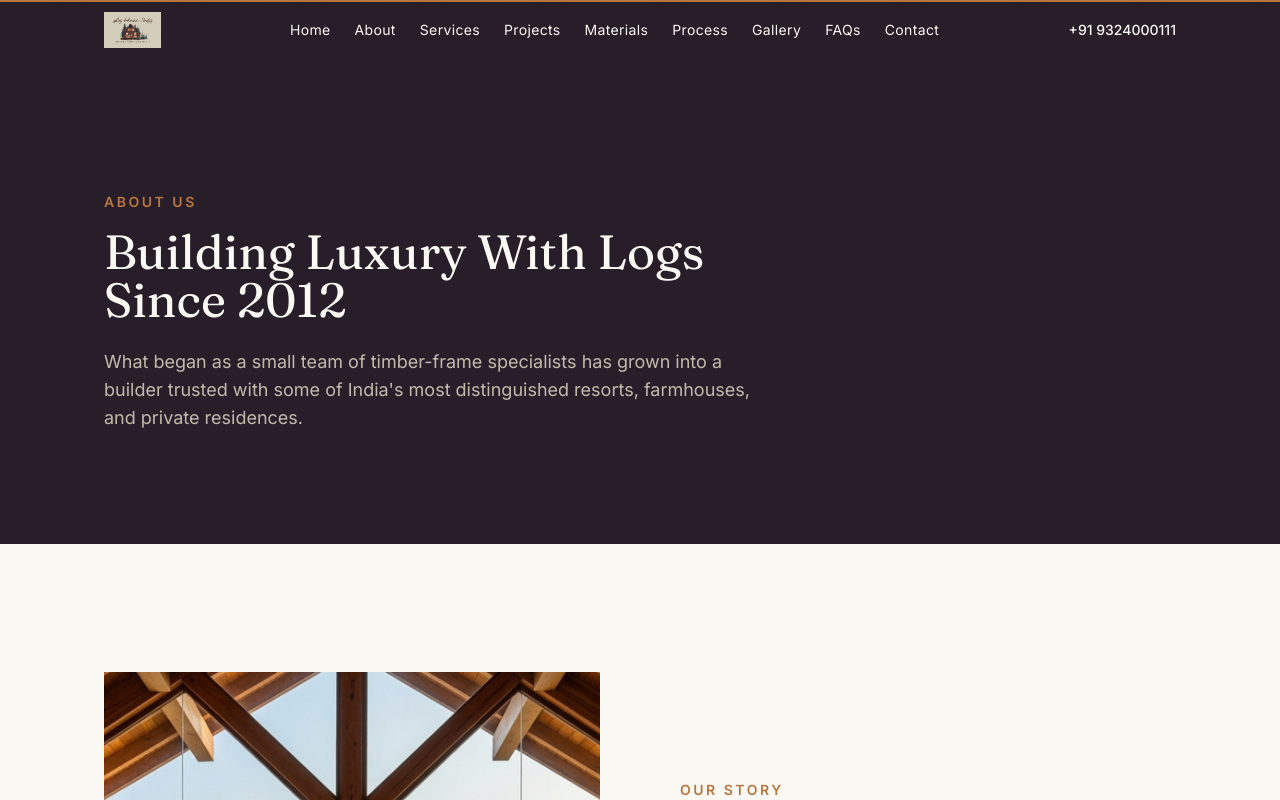
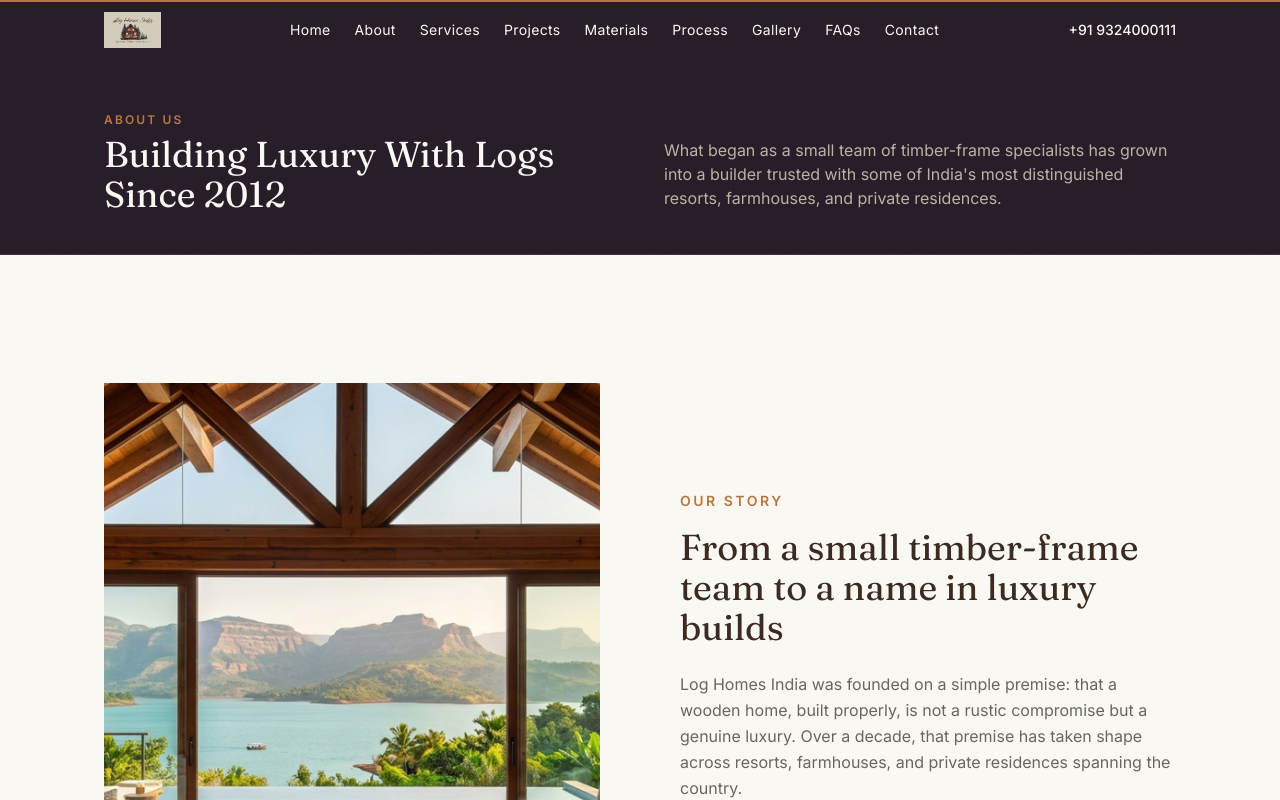
Before and after one commit to i-idea-lab/log-homes-india-public-website, a Next.js app: page /about in a window 1280 px wide. Shown: the top 800 px of the page. Built offline with nearby package versions, Linux system fonts and the light colour scheme.

Commit message:
fix: decrease PageHero banner height to <30% viewport across all subpages

```diff
--- a/components/PageHero.tsx
+++ b/components/PageHero.tsx
@@ -2,7 +2,6 @@
 
 import { motion } from "motion/react";
 import Container from "./Container";
-import Eyebrow from "./Eyebrow";
 import SplitHeading from "./SplitHeading";
 
 export default function PageHero({
@@ -15,12 +14,12 @@ export default function PageHero({
   intro?: string;
 }) {
   return (
-    <section className="relative pt-40 pb-20 md:pt-48 md:pb-28 overflow-hidden bg-wood-dark">
+    <section className="relative pt-24 pb-8 md:pt-28 md:pb-10 overflow-hidden bg-wood-dark border-b border-paper/10">
       {/* Entrance curtain, same treatment as the homepage hero */}
       <motion.div
         initial={{ scaleY: 1 }}
         animate={{ scaleY: 0 }}
-        transition={{ duration: 1, ease: [0.76, 0, 0.24, 1] }}
+        transition={{ duration: 0.8, ease: [0.76, 0, 0.24, 1] }}
         style={{ transformOrigin: "top" }}
         className="absolute inset-0 z-10 bg-brand"
       />
@@ -30,23 +29,28 @@ export default function PageHero({
           animate="visible"
           variants={{
             hidden: {},
-            visible: { transition: { staggerChildren: 0.12, delayChildren: 0.5 } },
+            visible: { transition: { staggerChildren: 0.08, delayChildren: 0.15 } },
           }}
-          className="max-w-2xl"
+          className="flex flex-col md:flex-row md:items-end md:justify-between gap-4 md:gap-12"
         >
-          <motion.div variants={{ hidden: { opacity: 0, y: 16 }, visible: { opacity: 1, y: 0 } }}>
-            <Eyebrow>{eyebrow}</Eyebrow>
-          </motion.div>
-          <SplitHeading
-            as="h1"
-            text={title}
-            delay={0.65}
-            className="font-display text-4xl md:text-5xl text-paper mb-6"
-          />
+          <div className="max-w-xl">
+            <motion.p
+              variants={{ hidden: { opacity: 0, y: 10 }, visible: { opacity: 1, y: 0 } }}
+              className="font-body text-xs font-semibold uppercase tracking-eyebrow text-gold mb-1.5"
+            >
+              {eyebrow}
+            </motion.p>
+            <SplitHeading
+              as="h1"
+              text={title}
+              delay={0.25}
+              className="font-display text-2xl sm:text-3xl md:text-4xl text-paper"
+            />
+          </div>
           {intro && (
             <motion.p
-              variants={{ hidden: { opacity: 0, y: 16 }, visible: { opacity: 1, y: 0 } }}
-              className="font-body text-putty/90 text-lg"
+              variants={{ hidden: { opacity: 0, y: 10 }, visible: { opacity: 1, y: 0 } }}
+              className="font-body text-putty/85 text-xs sm:text-sm md:text-base max-w-lg leading-relaxed md:pb-1"
             >
               {intro}
             </motion.p>
```
